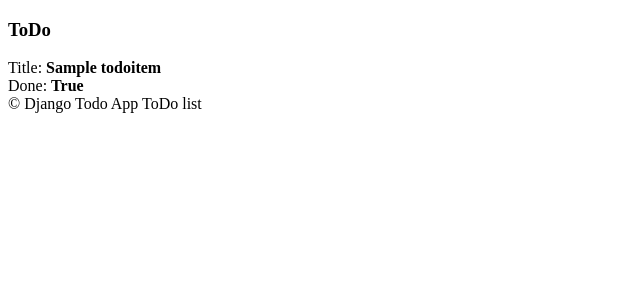
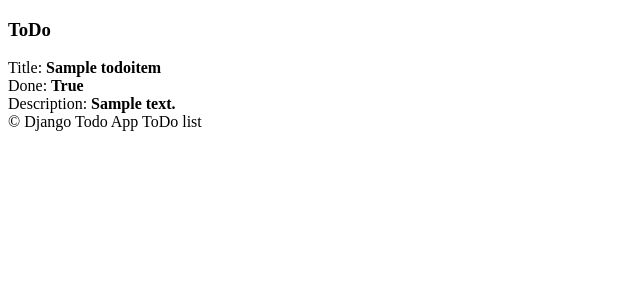
Before and after one commit to mukanagi/django-todo-project, a Django app: page /todos/1/ in a window 1280 px wide. Shown: the part 70-370 px from the top of the page, without its empty margins (0-640 px from the left). Run offline with Django 5.2, Linux system fonts and the light colour scheme; tables that the repository leaves empty hold one stand-in row (Sample ...).

```diff
--- a/todo_manager/todo_list/templates/todo_list/todoitem_detail.html
+++ b/todo_manager/todo_list/templates/todo_list/todoitem_detail.html
@@ -9,5 +9,6 @@
     <div>
         <div>Title: <strong>{{object.title}}</strong></div>
         <div>Done: <strong>{{object.done}}</strong></div>
+        <div>Description: <strong>{{object.description}}</strong></div>
     </div>
 {% endblock body %}
```
